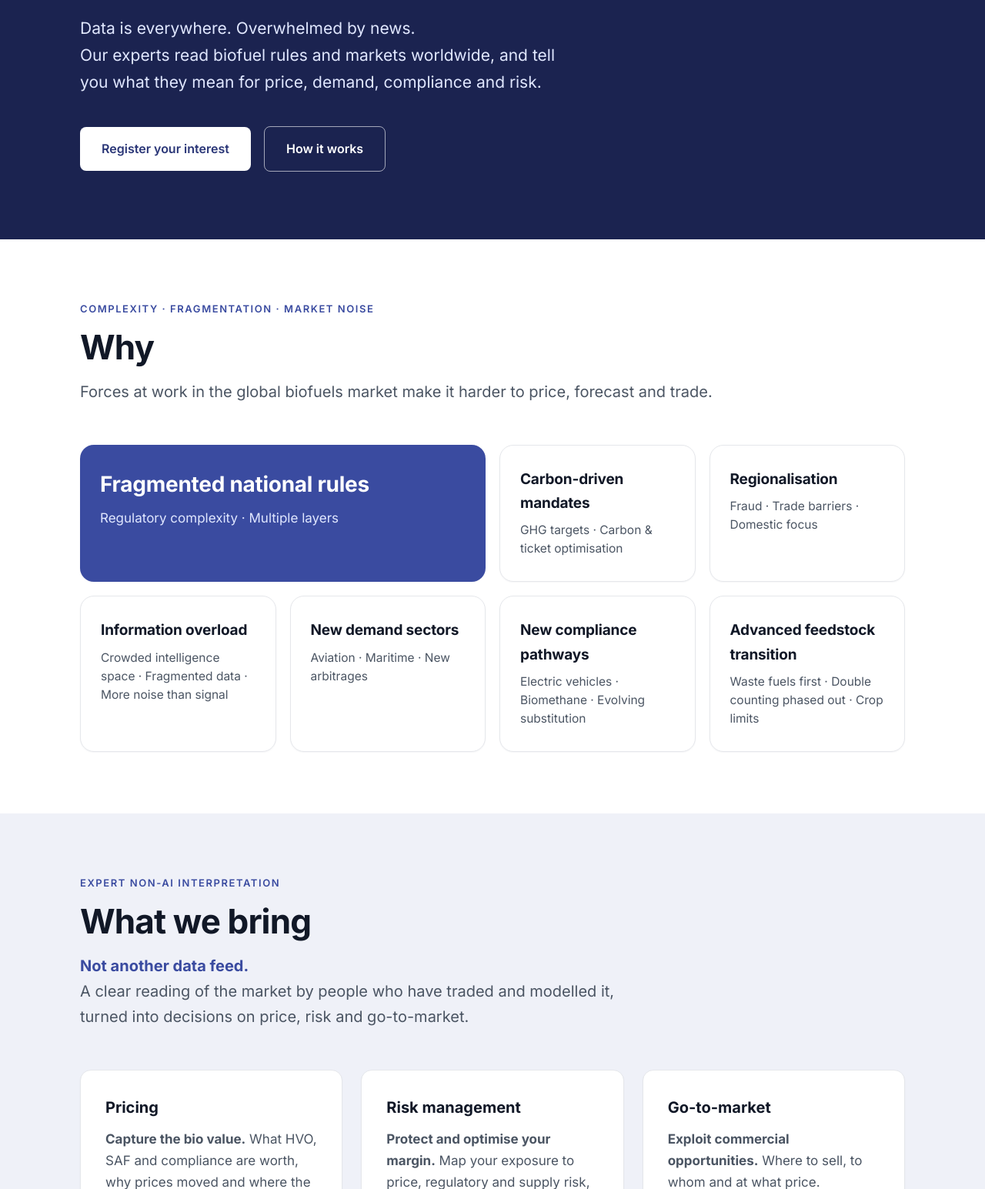
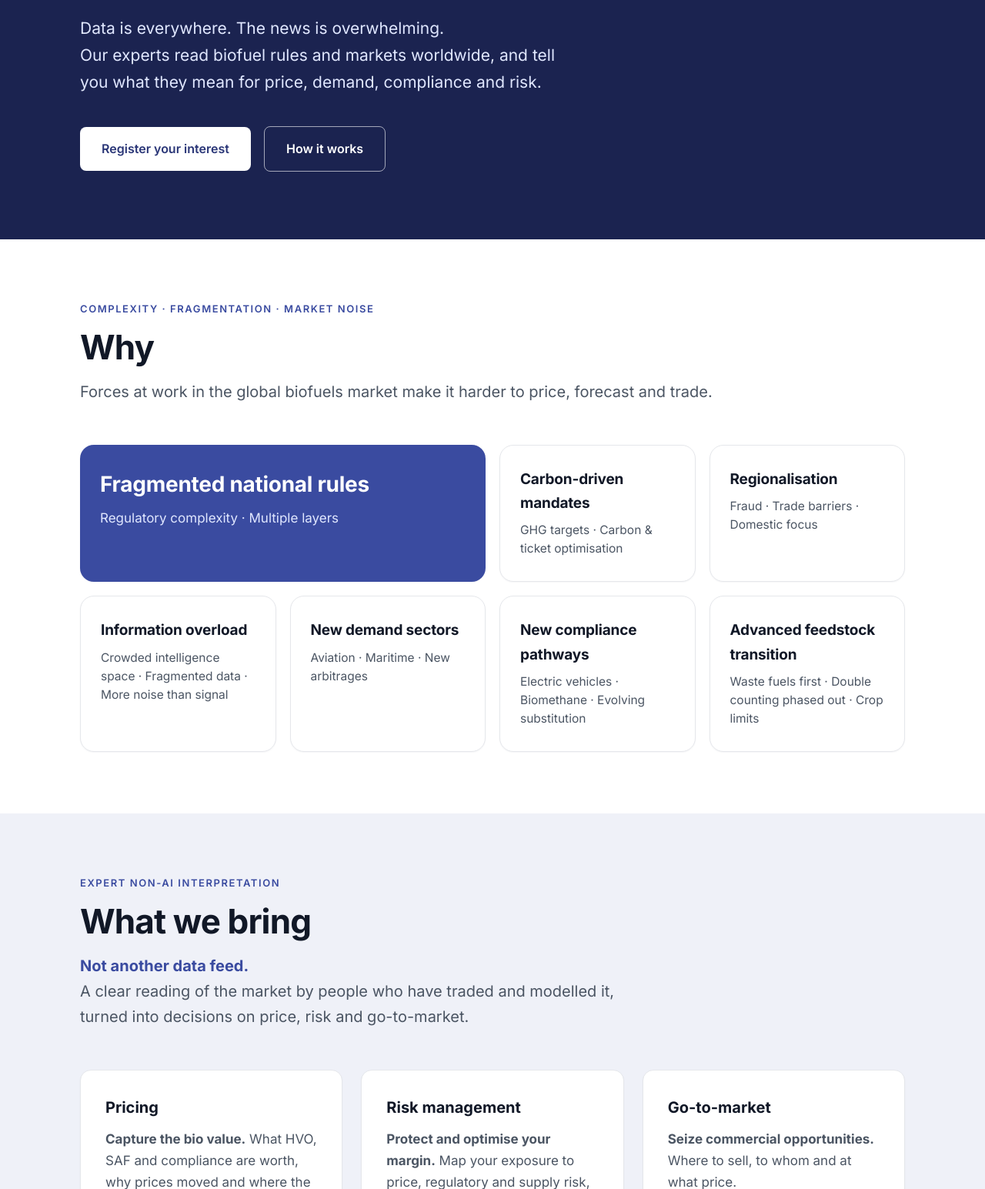
Before and after one commit to Xavi131413/qinetix-website, a plain HTML site: page index.html in a window 1280 px wide. Shown: the part 355-1900 px from the top of the page at 77% size. Drawn offline with Linux system fonts and the light colour scheme.

Commit message:
Copy fixes

```diff
--- a/index.html
+++ b/index.html
@@ -31,7 +31,7 @@
     <div class="wrap">
       <p class="eyebrow">HVO &amp; SAF experts</p>
       <h1>Less noise.<br><span>More signal.</span></h1>
-      <p class="lead">Data is everywhere. Overwhelmed by news.<br>Our experts read biofuel rules and markets worldwide, and tell you what they mean for price, demand, compliance and risk.</p>
+      <p class="lead">Data is everywhere. The news is overwhelming.<br>Our experts read biofuel rules and markets worldwide, and tell you what they mean for price, demand, compliance and risk.</p>
       <a href="#interest" class="btn">Register your interest</a>
       <a href="#how" class="btn ghost">How it works</a>
     </div>
@@ -92,7 +92,7 @@
         </div>
         <div class="card">
           <h3>Go-to-market</h3>
-          <p><strong>Exploit commercial opportunities.</strong> Where to sell, to whom and at what price.</p>
+          <p><strong>Seize commercial opportunities.</strong> Where to sell, to whom and at what price.</p>
         </div>
       </div>
 
```
